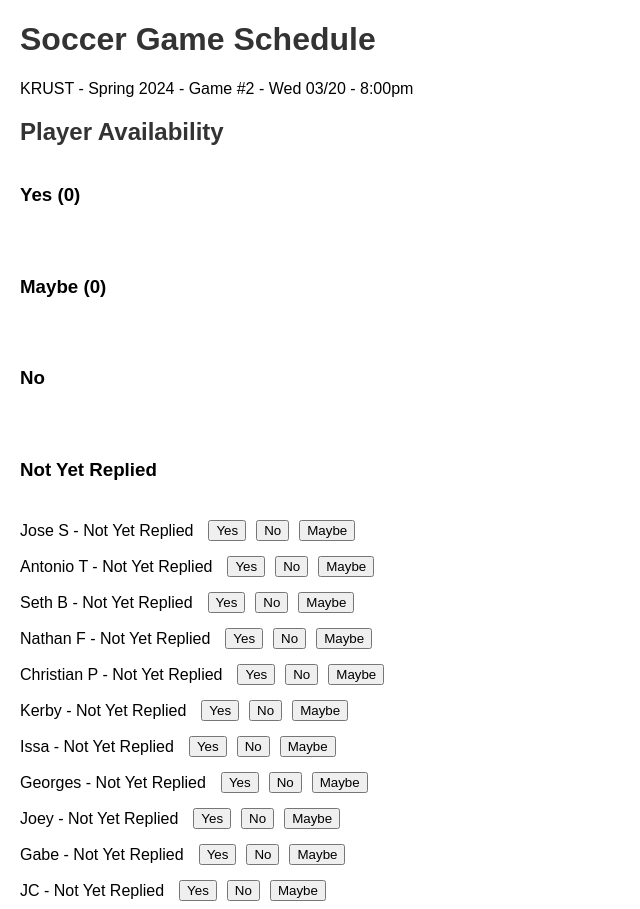
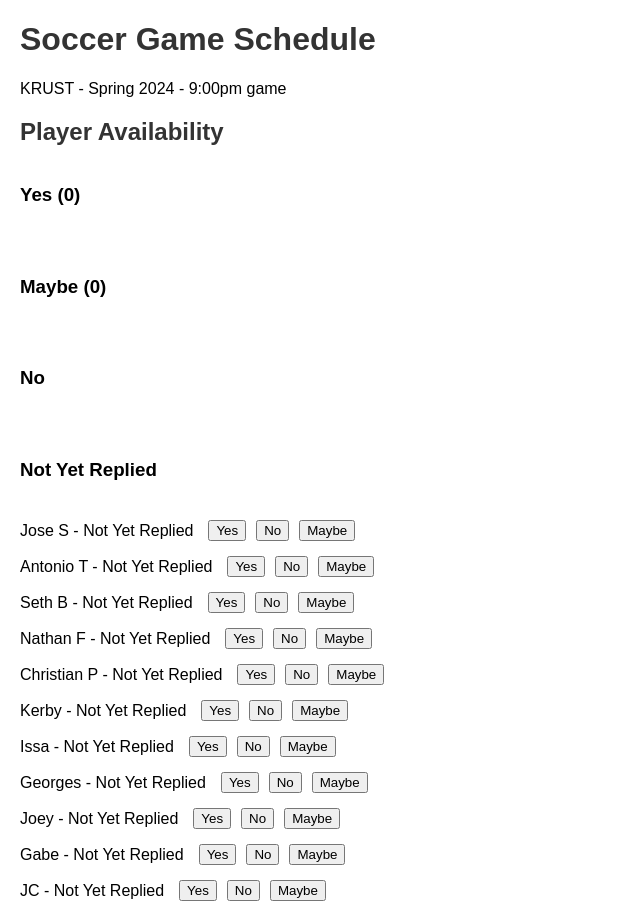
Before and after one commit to txikilopez/krust, a plain HTML site: page index.html in a window 1280 px wide. Shown: the top 909 px of the page, without its empty margins (0-640 px from the left). Drawn offline with Linux system fonts and the light colour scheme.

Commit message:
changes date and time

```diff
--- a/index.html
+++ b/index.html
@@ -9,7 +9,7 @@
   <h1>Soccer Game Schedule</h1>
   <div id="game-info">
     <!-- Placeholder for game details -->
-    <p>KRUST - Spring 2024 - Game #2 - Wed 03/20 - 8:00pm</p>
+    <p>KRUST - Spring 2024 - 9:00pm game</p>
   </div>
   <h2>Player Availability</h2>
   <div id="availability-sections">
```
